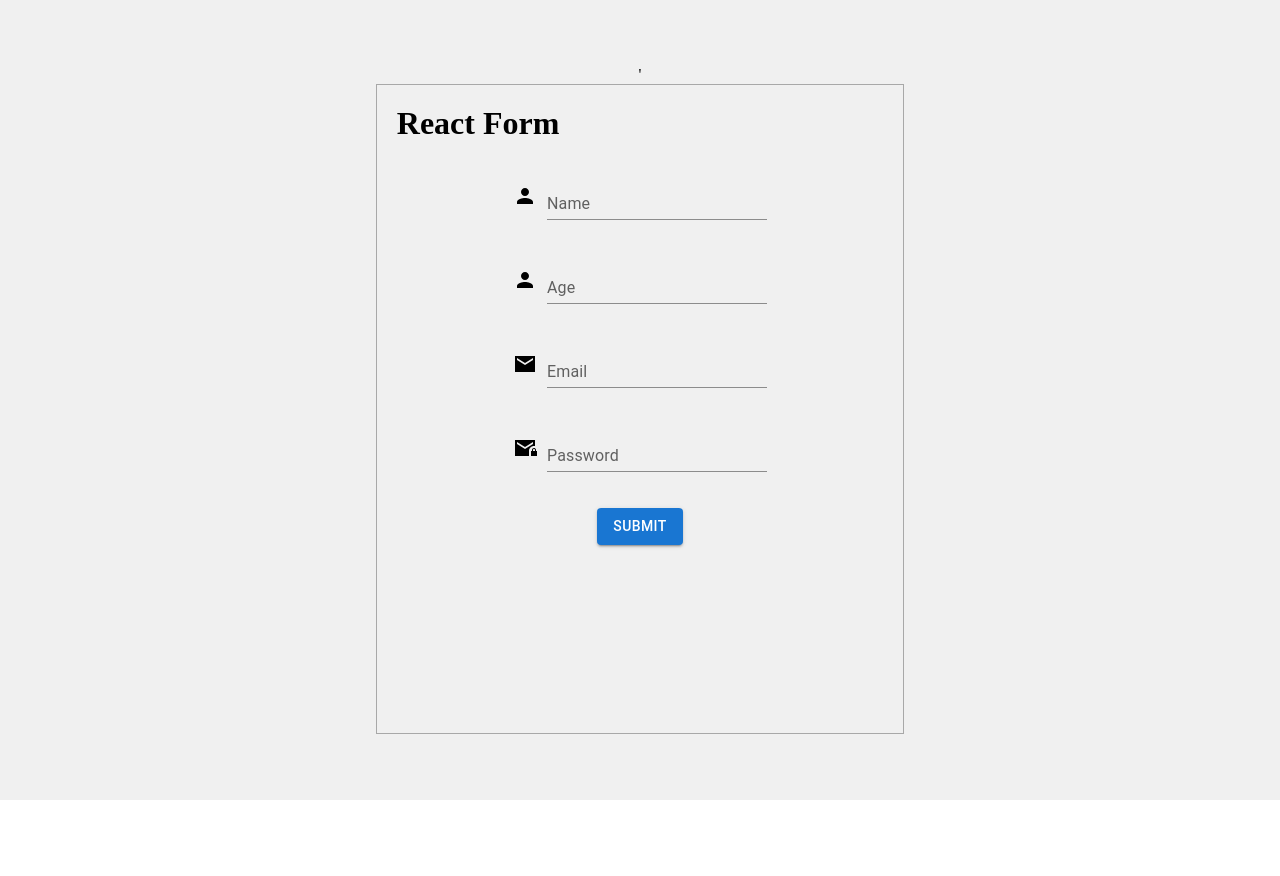
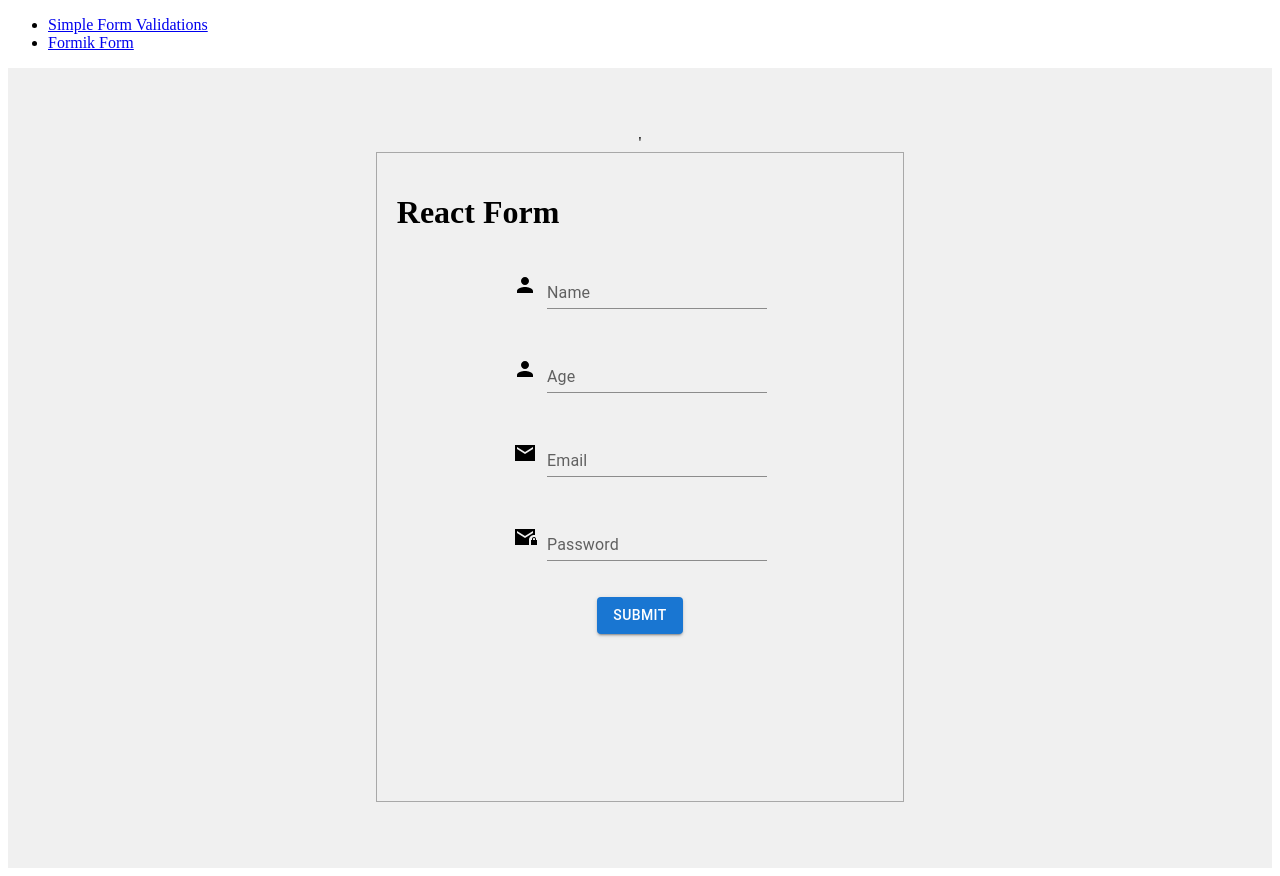
Before and after one commit to umeshsobti/React, a React (Create React App) app in the folder basic_react/: page /form in a window 1280 px wide. Before the commit the page ends 800 px from the top, so only its background shows below. Built offline with nearby package versions, Linux system fonts and the light colour scheme.

Commit message:
used routing in 2 different forms

```diff
--- a/basic_react/package.json
+++ b/basic_react/package.json
@@ -13,6 +13,7 @@
     "formik": "^2.4.6",
     "react": "^18.3.1",
     "react-dom": "^18.3.1",
+    "react-router-dom": "^6.23.1",
     "react-scripts": "5.0.1",
     "web-vitals": "^2.1.4"
   },
--- a/basic_react/src/App.js
+++ b/basic_react/src/App.js
@@ -1,16 +1,34 @@
 import Form from "./components/Form.js";
 import FormFormik from "./components/FormikForm.js";
+import { BrowserRouter as Router, Routes, Route, Link } from "react-router-dom";
 function App() {
   return (
-    <div>
-      <Form style={{
-      margin: "0",
-      padding: "0",
-      boxSizing: "border-box"
-  }}/>
+      <Router>
+        <main>
+          <nav>
+            <ul>
+              <li>
+                <Link to="/form">Simple Form Validations</Link>
+              </li>
+              <li>
+                <Link to="/formik">Formik Form</Link>
+              </li>
+            </ul>
+          </nav>
 
-  {/* <FormFormik/> */}
-    </div>
+        </main>
+        <Routes>
+          <Route
+            path="/form"
+            element={
+              <Form
+
+              />
+            }
+          ></Route>
+          <Route path="/formik" element={<FormFormik />}></Route>
+        </Routes>
+      </Router>
   );
 }
 export default App;
--- a/basic_react/src/components/Form.module.css
+++ b/basic_react/src/components/Form.module.css
@@ -1,7 +1,4 @@
-* {
-  margin: 0;
-  padding: 0;
-}
+
 .parent {
   display: flex;
   align-items: center;
```
Also changed, not shown: 1 other file (tests, documents, lock files or other folders).
